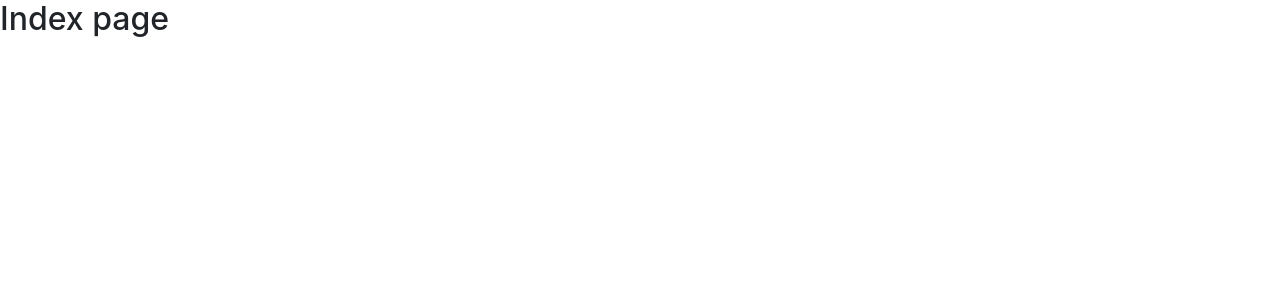
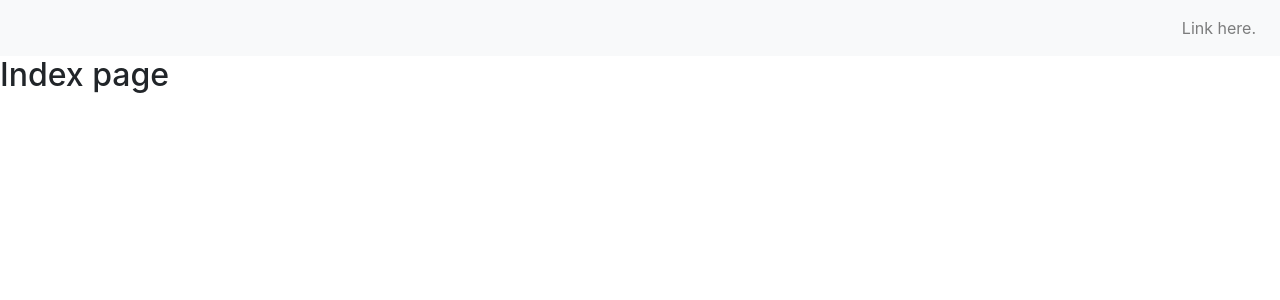
Before and after one commit to rama99/article, a Next.js app in the folder client/: page / in a window 1280 px wide. Shown: the top 300 px of the page. Built offline with nearby package versions, Linux system fonts and the light colour scheme.

Commit message:
Reactstrap setup

```diff
--- /dev/null
+++ b/client/components/Header.jsx
@@ -0,0 +1,58 @@
+import { useState } from 'react';
+import Link from 'next/link';
+import Router from 'next/router';
+import NProgress from 'nprogress';
+import { APP_NAME } from '../config';
+
+import {
+  Collapse,
+  Navbar,
+  NavbarToggler,
+  NavbarBrand,
+  Nav,
+  NavItem,
+  NavLink,
+  UncontrolledDropdown,
+  DropdownToggle,
+  DropdownMenu,
+  DropdownItem
+} from 'reactstrap';
+import '.././node_modules/nprogress/nprogress.css';
+
+Router.onRouteChangeStart = url => NProgress.start();
+Router.onRouteChangeComplete = url => NProgress.done();
+Router.onRouteChangeError = url => NProgress.done();
+
+const Header = () => {
+  const [isOpen, setIsOpen] = useState(false);
+
+  const toggle = () => {
+    setIsOpen(!isOpen);
+  };
+
+  return (
+    <div>
+      <Navbar color="light" light expand="md">
+        <Link href="/">
+          <NavLink className="font-weight-bold">{APP_NAME}</NavLink>
+        </Link>
+        <NavbarToggler onClick={toggle} />
+        <Collapse isOpen={isOpen} navbar>
+
+          <Nav className="ml-auto" navbar>
+            <React.Fragment>
+              <NavItem>
+                <Link href="/blogs">
+                  <NavLink>Link here.</NavLink>
+                </Link>
+              </NavItem>
+            </React.Fragment>
+
+          </Nav>
+        </Collapse>
+      </Navbar>
+    </div>
+  );
+};
+
+export default Header;
--- a/client/components/Layout.jsx
+++ b/client/components/Layout.jsx
@@ -1,8 +1,10 @@
+import Header from './Header';
 
 const Layout = ({children}) => {
 
     return (
         <React.Fragment>
+            <Header/>
             {children}
         </React.Fragment>
     )
--- a/client/config.js
+++ b/client/config.js
@@ -0,0 +1,4 @@
+import getConfig from 'next/config';
+const { publicRuntimeConfig } = getConfig();
+
+export const APP_NAME = publicRuntimeConfig.APP_NAME;
```
